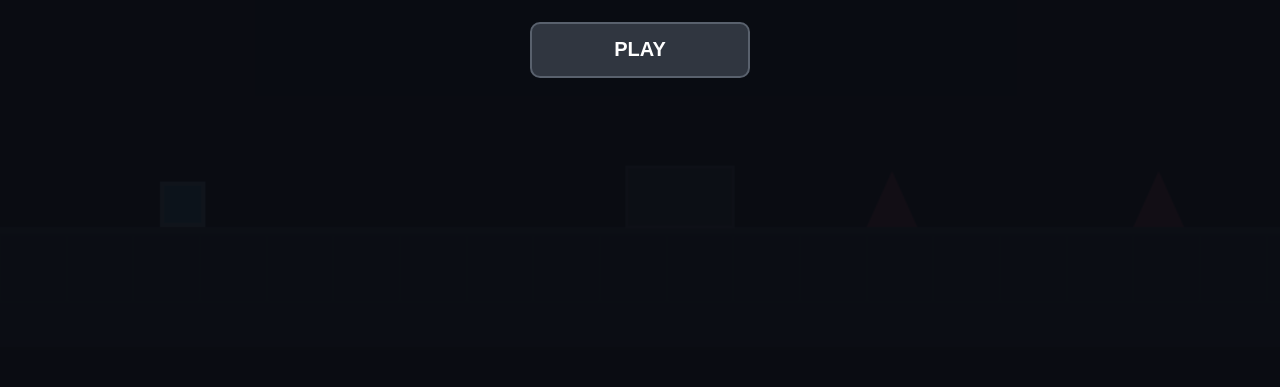
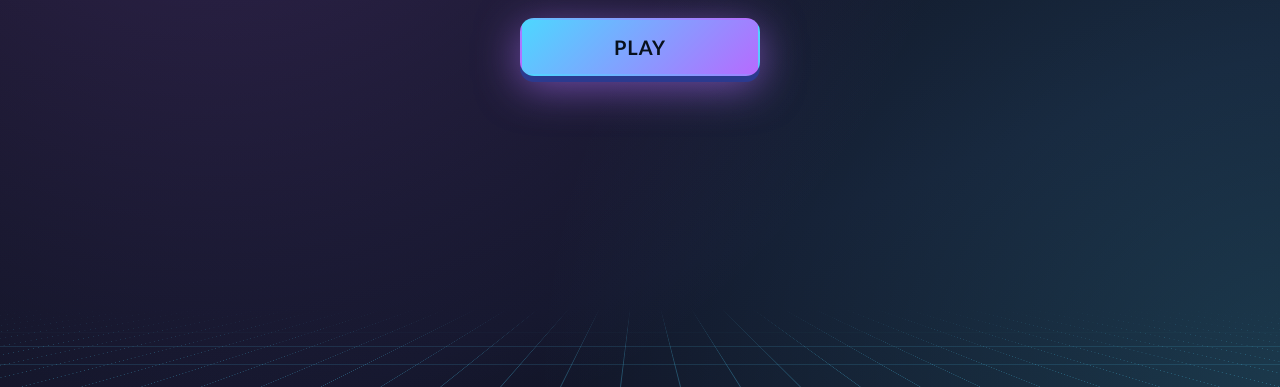
Before and after one commit to atdenaiforeve/Geometry_my, a plain HTML site: page index.html in a window 1280 px wide. Shown: the part 413-800 px from the top of the page. Drawn offline with Linux system fonts and the light colour scheme.

Commit message:
Upgrade Into the Nexus menu styling

```diff
--- a/style.css
+++ b/style.css
@@ -1 +1,163 @@
-*{box-sizing:border-box}html,body{margin:0;width:100%;height:100%;overflow:hidden;background:#101218}body{touch-action:none;font-family:system-ui,sans-serif}canvas{display:block;image-rendering:auto}.menu{position:fixed;inset:0;display:flex;flex-direction:column;align-items:center;justify-content:center;gap:18px;background:rgba(10,12,18,.96);color:#fff;text-align:center;z-index:10}.menu.hidden{display:none}.menu h1{font-size:clamp(32px,7vw,64px);margin:0 0 20px;letter-spacing:4px}.menu h2{font-size:clamp(26px,5vw,46px);margin:0 0 15px}.menu p{margin:0;font-size:16px;letter-spacing:2px}.menu button{min-width:220px;min-height:56px;padding:12px 24px;border:2px solid #59616d;border-radius:10px;background:#303640;color:#fff;font-size:20px;font-weight:700;cursor:pointer}.menu button:active{transform:scale(.97)}.menu .level{font-size:18px}.loader{width:220px;height:8px;border:2px solid #59616d;border-radius:8px;overflow:hidden;background:#171a22}.loader:after{content:"";display:block;width:45%;height:100%;background:#4dd7ff;animation:load 1s ease-in-out infinite}@keyframes load{0%{transform:translateX(-100%)}100%{transform:translateX(330%)}}
+/* ===== Into the Nexus: upgraded menu styles ===== */
+:root{
+  --bg:#0b0d14;
+  --panel:#151927;
+  --accent:#4dd7ff;
+  --accent2:#b66bff;
+  --accent3:#ff4d8d;
+  --text:#f2f6ff;
+  --muted:#8c96ad;
+  --border:#2c3347;
+}
+
+*{box-sizing:border-box;-webkit-tap-highlight-color:transparent;-webkit-user-select:none;user-select:none}
+
+html,body{
+  margin:0;width:100%;height:100%;overflow:hidden;
+  background:var(--bg);
+  overscroll-behavior:none;
+}
+
+body{
+  touch-action:none;
+  font-family:"Trebuchet MS","Segoe UI",system-ui,sans-serif;
+  color:var(--text);
+}
+
+canvas{display:block;image-rendering:auto}
+
+/* ===== Menu overlay ===== */
+.menu{
+  position:fixed;inset:0;z-index:10;
+  display:flex;flex-direction:column;align-items:center;justify-content:center;
+  gap:16px;padding:max(20px,env(safe-area-inset-top)) 20px max(20px,env(safe-area-inset-bottom));
+  color:var(--text);text-align:center;
+  background:
+    radial-gradient(circle at 20% 20%,rgba(182,107,255,.22),transparent 45%),
+    radial-gradient(circle at 80% 80%,rgba(77,215,255,.2),transparent 45%),
+    linear-gradient(160deg,#0b0d14,#12162a 60%,#0b0d14);
+  background-size:140% 140%;
+  animation:bgShift 12s ease-in-out infinite alternate, fadeIn .35s ease-out;
+  overflow:hidden;
+}
+
+.menu:before{
+  content:"";position:absolute;left:-50%;right:-50%;bottom:0;height:45%;
+  background:
+    linear-gradient(rgba(77,215,255,.28) 1px,transparent 1px) 0 0/60px 60px,
+    linear-gradient(90deg,rgba(77,215,255,.28) 1px,transparent 1px) 0 0/60px 60px;
+  transform:perspective(300px) rotateX(62deg);
+  transform-origin:center bottom;
+  animation:grid 1.4s linear infinite;
+  mask-image:linear-gradient(to top,#000 10%,transparent 90%);
+  -webkit-mask-image:linear-gradient(to top,#000 10%,transparent 90%);
+  pointer-events:none;
+}
+
+.menu>*{position:relative;z-index:1}
+.menu.hidden{display:none}
+
+.menu h1{
+  font-size:clamp(34px,8vw,72px);
+  margin:0 0 18px;letter-spacing:6px;text-transform:uppercase;font-weight:900;
+  background:linear-gradient(90deg,var(--accent),var(--accent2),var(--accent3),var(--accent));
+  background-size:300% 100%;
+  -webkit-background-clip:text;background-clip:text;
+  -webkit-text-fill-color:transparent;color:transparent;
+  filter:drop-shadow(0 0 14px rgba(77,215,255,.55));
+  animation:shine 5s linear infinite, float 3s ease-in-out infinite;
+}
+
+.menu h2{
+  font-size:clamp(26px,5vw,48px);
+  margin:0 0 14px;font-weight:800;letter-spacing:2px;
+  text-shadow:0 0 18px rgba(182,107,255,.65);
+}
+
+.menu p{
+  margin:0;font-size:16px;letter-spacing:2px;color:var(--muted);
+}
+
+.menu button{
+  position:relative;overflow:hidden;
+  min-width:240px;min-height:58px;padding:12px 28px;
+  border:2px solid var(--border);border-radius:14px;
+  background:linear-gradient(180deg,#2b3248,#1c2133);
+  color:var(--text);font:inherit;font-size:20px;font-weight:800;letter-spacing:1px;
+  cursor:pointer;
+  box-shadow:0 6px 0 #0d1019,0 10px 24px rgba(0,0,0,.45);
+  transition:transform .12s ease,box-shadow .12s ease,border-color .12s ease,background .12s ease;
+}
+
+.menu button:after{
+  content:"";position:absolute;top:0;left:-80%;width:50%;height:100%;
+  background:linear-gradient(100deg,transparent,rgba(255,255,255,.25),transparent);
+  transform:skewX(-20deg);transition:left .5s ease;
+}
+
+.menu button:hover{
+  border-color:var(--accent);
+  background:linear-gradient(180deg,#34406a,#212845);
+  transform:translateY(-2px);
+  box-shadow:0 8px 0 #0d1019,0 0 22px rgba(77,215,255,.45);
+}
+.menu button:hover:after{left:130%}
+
+.menu button:active{
+  transform:translateY(4px) scale(.98);
+  box-shadow:0 2px 0 #0d1019,0 0 14px rgba(77,215,255,.4);
+}
+
+.menu button:focus-visible{outline:3px solid var(--accent3);outline-offset:3px}
+.menu button:disabled{opacity:.45;cursor:not-allowed;transform:none;filter:grayscale(.6)}
+
+.menu button:first-of-type{
+  border-color:transparent;
+  background:linear-gradient(135deg,var(--accent),var(--accent2));
+  color:#08101c;
+  box-shadow:0 6px 0 #2b3a8f,0 10px 30px rgba(77,215,255,.4);
+  animation:pulse 1.8s ease-in-out infinite;
+}
+.menu button:first-of-type:hover{
+  background:linear-gradient(135deg,#7be4ff,#c98aff);
+  box-shadow:0 8px 0 #2b3a8f,0 0 34px rgba(77,215,255,.7);
+}
+
+.menu .level{
+  font-size:18px;
+  border-color:var(--border);
+}
+
+.loader{
+  width:240px;height:10px;
+  border:2px solid var(--border);border-radius:10px;overflow:hidden;
+  background:#0f1220;
+  box-shadow:inset 0 2px 6px rgba(0,0,0,.6),0 0 14px rgba(77,215,255,.2);
+}
+.loader:after{
+  content:"";display:block;width:45%;height:100%;border-radius:10px;
+  background:linear-gradient(90deg,var(--accent),var(--accent2),var(--accent3));
+  box-shadow:0 0 12px var(--accent);
+  animation:load 1s ease-in-out infinite;
+}
+
+@keyframes load{0%{transform:translateX(-100%)}100%{transform:translateX(330%)}}
+@keyframes fadeIn{from{opacity:0}to{opacity:1}}
+@keyframes bgShift{from{background-position:0% 0%}to{background-position:100% 100%}}
+@keyframes grid{from{background-position:0 0}to{background-position:0 60px}}
+@keyframes shine{to{background-position:300% 0}}
+@keyframes float{0%,100%{transform:translateY(0)}50%{transform:translateY(-6px)}}
+@keyframes pulse{
+  0%,100%{box-shadow:0 6px 0 #2b3a8f,0 10px 30px rgba(77,215,255,.35)}
+  50%{box-shadow:0 6px 0 #2b3a8f,0 10px 44px rgba(182,107,255,.65)}
+}
+
+@media (max-height:480px){
+  .menu{gap:10px}
+  .menu h1{margin-bottom:6px}
+  .menu button{min-height:46px;font-size:17px;box-shadow:0 4px 0 #0d1019}
+}
+
+@media (prefers-reduced-motion:reduce){
+  .menu,.menu:before,.menu h1,.menu button:first-of-type,.loader:after{animation:none}
+}
```
